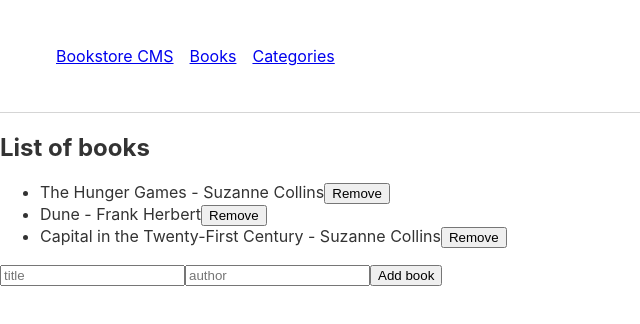
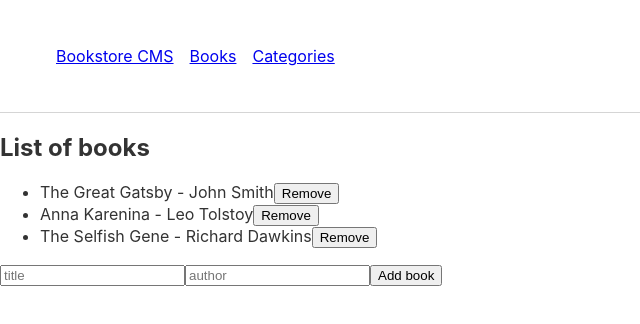
Before and after one commit to dennis-every/bookstore, a React (Create React App) app: page / in a window 1280 px wide. Shown: the top 324 px of the page, without its empty margins (0-640 px from the left). Built offline with nearby package versions, Linux system fonts and the light colour scheme.

Commit message:
Display books from booksSlice with useSelector and reusable Book component

```diff
--- a/src/routes/Books.jsx
+++ b/src/routes/Books.jsx
@@ -1,18 +1,15 @@
+import { useSelector } from 'react-redux';
 import Book from '../components/Book';
 import Form from '../components/Form';
 
 const Books = () => {
-  const books = [
-    { id: 1, title: 'The Hunger Games', author: 'Suzanne Collins' },
-    { id: 2, title: 'Dune', author: 'Frank Herbert' },
-    { id: 3, title: 'Capital in the Twenty-First Century', author: 'Suzanne Collins' },
-  ];
+  const { books } = useSelector((state) => state.books);
   return (
     <section>
       <h1>List of books</h1>
       <ul>
         {books.map((book) => (
-          <Book key={book.id} title={book.title} author={book.author} />
+          <Book key={book.item_id} title={book.title} author={book.author} />
         ))}
       </ul>
       <Form />
```
